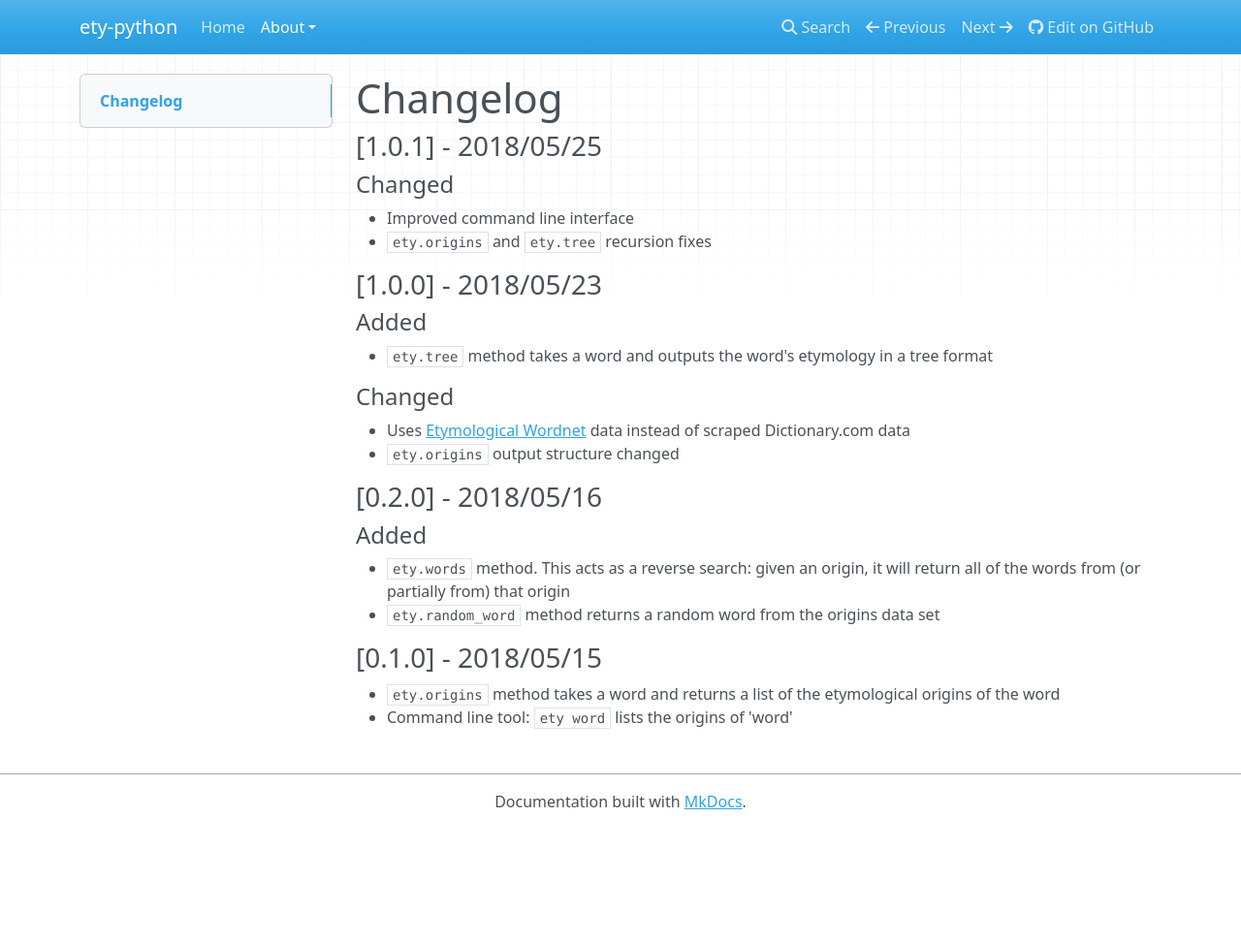
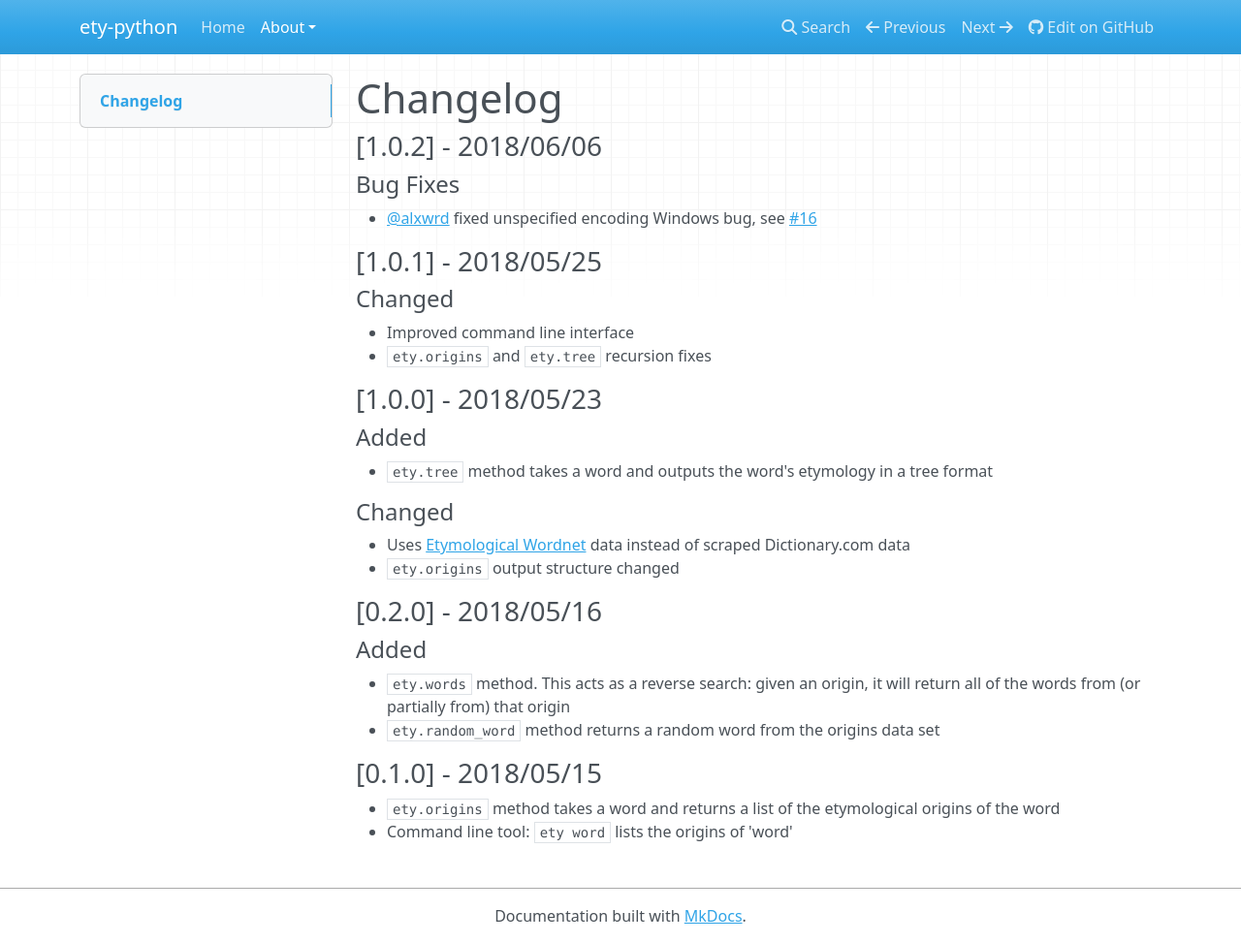
Before and after one commit to jmsv/ety-python, an MkDocs documentation site: the page built from docs/about/changelog.md, in a window 1280 px wide and 973 px high. Shown: the whole window at 97% size. Built offline with MkDocs 1.6.1, drawn with Linux system fonts in a browser that asks for light colours; nearby versions of some CDN libraries; old or Windows-style settings are respelled for this version of MkDocs.

Commit message:
Version 1.0.2 bump with changelog

```diff
--- a/docs/about/changelog.md
+++ b/docs/about/changelog.md
@@ -1,4 +1,9 @@
 # Changelog
+
+### [1.0.2] - 2018/06/06
+
+#### Bug Fixes
+- [@alxwrd](https://github.com/alxwrd) fixed unspecified encoding Windows bug, see [#16](https://github.com/jmsv/ety-python/pull/16)
 
 ### [1.0.1] - 2018/05/25
 
--- a/setup.py
+++ b/setup.py
@@ -9,7 +9,7 @@ with open(path.join(here, 'README.md'), encoding='utf-8') as f:
 
 setup(
     name='ety',
-    version='1.0.1',
+    version='1.0.2',
     description='find the etymological origins of a word',
     long_description=long_description,
     long_description_content_type='text/markdown',
```
